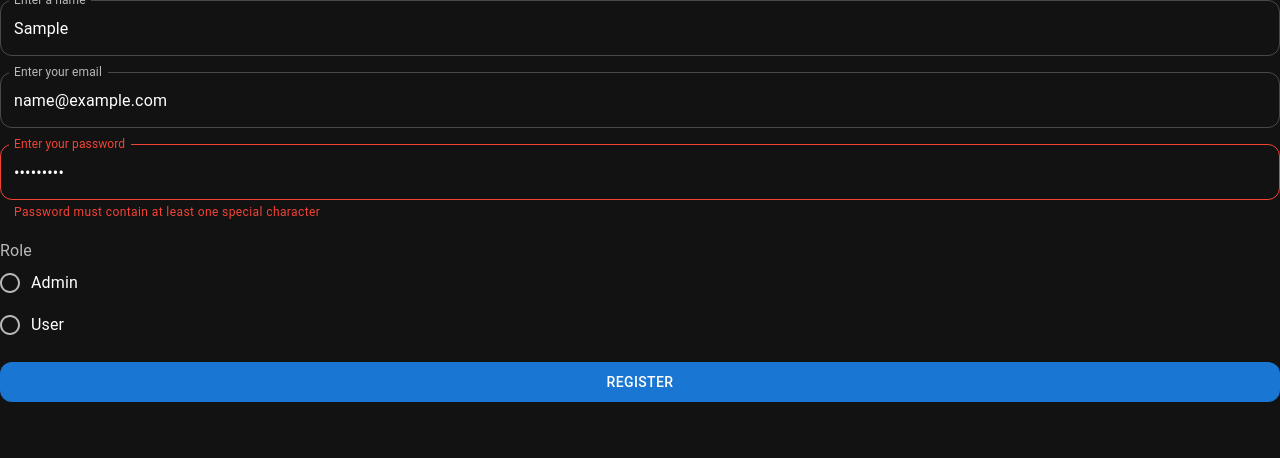
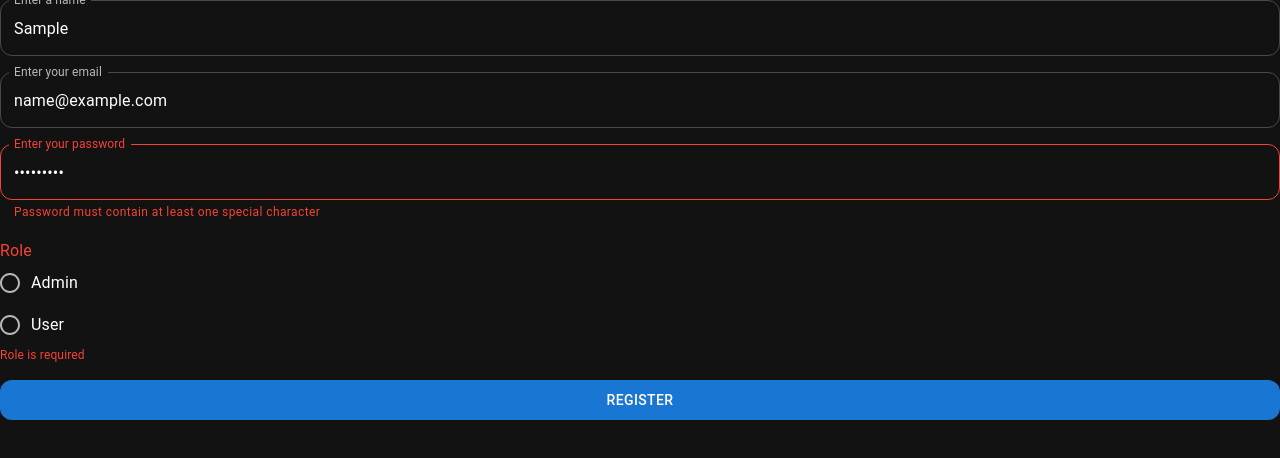
Before and after one commit to KirtanV19/MUI, a React (Vite) app: page / in a window 1280 px wide. Both pictures are taken after typing "Sample", "name@example.com", "Sample123" into the empty fields and a click on the button "REGISTER". Shown: the top 458 px of the page. Built offline with nearby package versions, Linux system fonts and the light colour scheme.

Commit message:
Register screen:- Changes related to field

```diff
--- a/src/components/Register.jsx
+++ b/src/components/Register.jsx
@@ -83,15 +83,21 @@ const Register = () => {
                     )}
                 />
                 <Controller control={control} name="role" render={({ field }) => (
-                    <FormControl {...field}>
+                    <FormControl error={!!errors.role}>
                         <FormLabel id="demo-radio-buttons-group-label">Role</FormLabel>
                         <RadioGroup
+                            {...field}
                             aria-labelledby="demo-radio-buttons-group-label"
                             name="radio-buttons-group"
                         >
                             <FormControlLabel value="admin" control={<Radio />} label="Admin" />
                             <FormControlLabel value="User" control={<Radio />} label="User" />
                         </RadioGroup>
+                        {errors.role && (
+                            <span style={{ color: "#f44336", fontSize: 12 }}>
+                                {errors.role.message}
+                            </span>
+                        )}
                     </FormControl>
                 )} />
                 <CustomButton type="submit">
```
